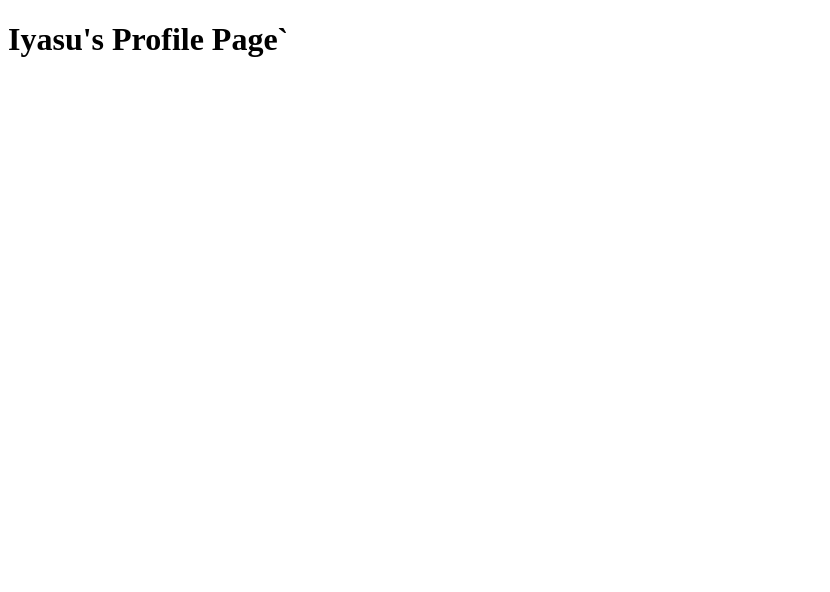
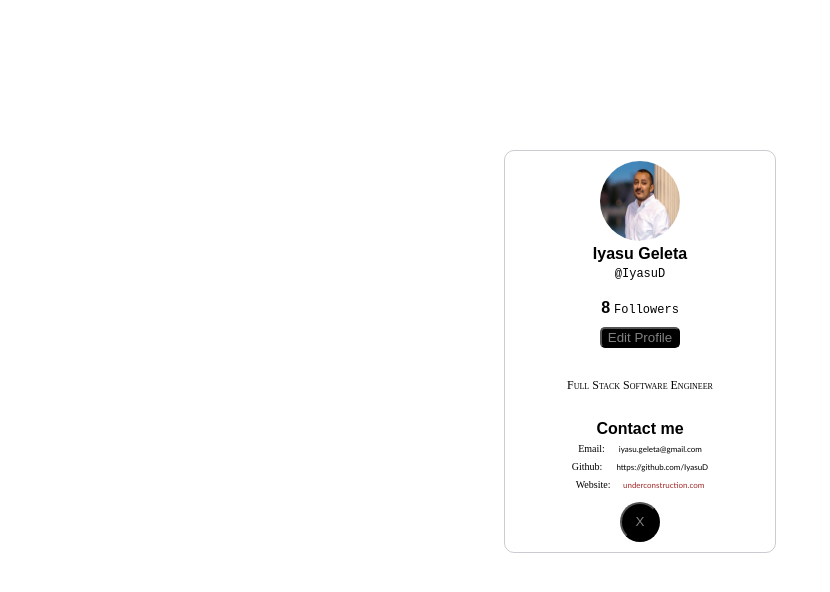
Before and after one commit to IyasuD/IyasuD-github.io, a plain HTML site: page index.html in a window 1280 px wide. Shown: the whole page, without its empty margins (0-830 px from the left). Drawn offline with Linux system fonts and the light colour scheme.

Commit message:
profile card from previous Collaboration page

```diff
--- /dev/null
+++ b/css/profile.css
@@ -0,0 +1,71 @@
+#iyu-profile-card {
+    border: 1px solid rgba(2, 1, 23, 0.199);
+    border-radius: 10px;
+    width: 250px;
+    padding: 10px;
+    display: block;
+    margin-left: auto;
+    margin-right: auto;
+    margin-top: 150px;
+    /* display: inline-block; */
+}
+#photo-container {
+    text-align: center;
+}
+img.profile-picture {
+    top: -80px;
+    width: 80px;
+    height: 80px;
+    border-radius: 40px;
+}
+div#iyu-profile-card {
+    text-align: center;
+}
+.bold-text {
+    font-size: 16px;
+    font-weight: bold;
+    font-family: Arial, Helvetica, sans-serif;
+}
+.medium-bold-text {
+    font-size: 12px;
+    font-style: normal;
+    font-family: 'Trebuchet MS', 'Lucida Sans Unicode', 'Lucida Grande', 'Lucida Sans', Arial, sans-serif;
+}
+.handle-text {
+    font-size: 12px;
+    font-family: 'Courier New', Courier, monospace;
+}
+
+button {
+    margin-top: 10px;
+    background-color: black;
+    color: grey;
+    border-radius: 5px;
+}
+a {
+    text-decoration: none;
+    color: brown;
+}
+#about-me {
+    font-size: 12px;
+    font-variant: small-caps;
+}
+#contact-me-container {
+    text-align: center;
+}
+#contact-me-header {
+    margin-bottom: 0px;
+}
+.contact {
+    margin-right: 10px;
+    font-size: 10px;
+}
+.contact-item {
+    font-size: 8px;
+    font-family: 'Trebuchet MS', 'Lucida Sans Unicode', 'Lucida Grande', 'Lucida Sans', Arial, sans-serif;
+}
+#close-button{
+    width: 40px;
+    height: 40px;
+    border-radius: 20px;
+}
--- a/index.html
+++ b/index.html
@@ -5,11 +5,61 @@
     <meta charset="UTF-8">
     <meta http-equiv="X-UA-Compatible" content="IE=edge">
     <meta name="viewport" content="width=device-width, initial-scale=1.0">
+    <link rel="stylesheet" href="./css/profile.css">
     <title>Iyasu Profile Page</title>
 </head>
 
 <body>
-    <h1>Iyasu's Profile Page`</h1>
+    <div id="iyu-profile-card">
+        <div id="iyu-photo-container">
+            <img class="profile-picture" src="./assets/images/iyu.jpeg" />
+        </div>
+        <div>
+            <span class="bold-text">Iyasu Geleta</span>
+        </div>
+        <div>
+            <span class="handle-text">@IyasuD</span>
+        </div>
+        <div>&nbsp;</div>
+
+        <div>
+            <span class="bold-text">8</span>
+            <span class="handle-text">Followers</span>
+        </div>
+        <div id="edit-btn-container">
+            <button>Edit Profile</button>
+        </div>
+        <div>&nbsp;</div>
+        <div>
+            <p id="about-me">
+
+                Full Stack Software Engineer
+
+            </p>
+        </div>
+        <div id="contact-me-container">
+            <h5 id="contact-me-header" class="bold-text">Contact me</h5>
+            <div>
+                <span class="contact">Email:</span>
+
+
+                <span class="contact-item">iyasu.geleta@gmail.com</span>
+            </div>
+            <div>
+                <span class="contact">Github:</span>
+                <span class="contact-item">https://github.com/IyasuD</span>
+            </div>
+            <div>
+                <span class="contact">Website: </span>
+                <span class="contact-item"><a href="https://www.underconstruction.com">underconstruction.com</a></span>
+
+            </div>
+        </div>
+        <div>
+            <button id="close-button">X</button>
+        </div>
+    </div>
+
 </body>
 
 </html>
```
Also changed, not shown: assets/images/iyu.jpeg (added).
